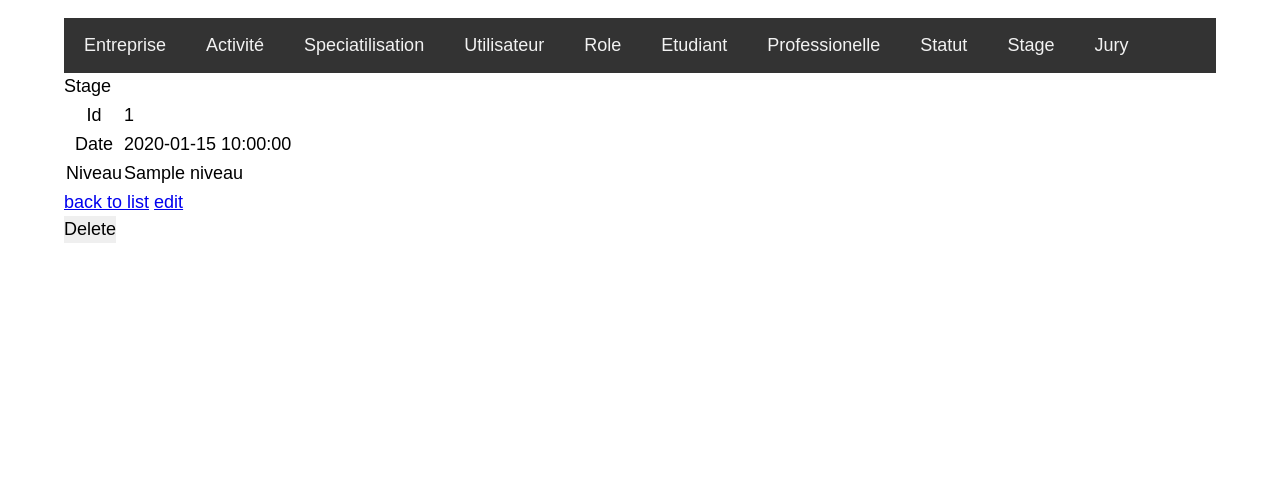
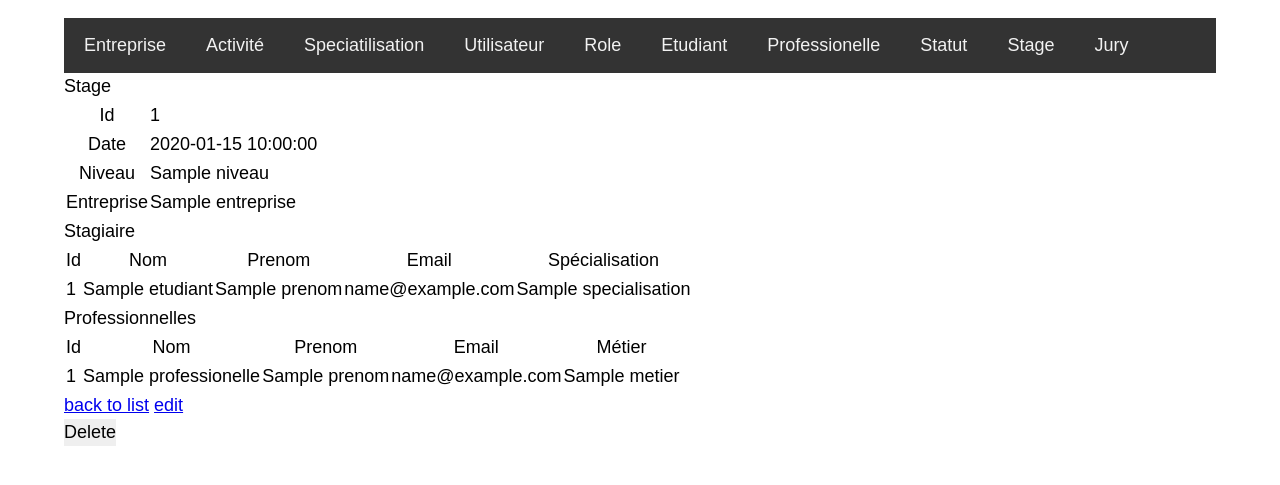
Before and after one commit to ProjetBDH/GestionStage, a Symfony app: template templates/stage/show.html.twig in a window 1280 px wide. Shown: the top 485 px of the page. Run offline with Twig, Linux system fonts and the light colour scheme; the template is opened without the code that fills it: most values are stand-ins (such as "Sample title", 1, 10 or a date in 2020); some libraries are stand-ins or nearby versions.

Commit message:
Update struct

```diff
--- a/src/Controller/EntrepriseController.php
+++ b/src/Controller/EntrepriseController.php
@@ -5,6 +5,8 @@ namespace App\Controller;
 use App\Entity\Entreprise;
 use App\Form\EntrepriseType;
 use App\Repository\EntrepriseRepository;
+use App\Repository\ProfessionelleRepository;
+use App\Repository\StageRepository;
 use Symfony\Bundle\FrameworkBundle\Controller\AbstractController;
 use Symfony\Component\HttpFoundation\Request;
 use Symfony\Component\HttpFoundation\Response;
@@ -49,10 +51,11 @@ class EntrepriseController extends AbstractController
     /**
      * @Route("/{id}", name="app_entreprise_show", methods={"GET"})
      */
-    public function show(Entreprise $entreprise): Response
+    public function show(Entreprise $entreprise, StageRepository $stageRepository): Response
     {
         return $this->render('entreprise/show.html.twig', [
             'entreprise' => $entreprise,
+            'stages' => $stageRepository->findBy(['entreprise' => $entreprise->getId()]),
         ]);
     }
 
--- a/src/Form/UtilisateurType.php
+++ b/src/Form/UtilisateurType.php
@@ -2,6 +2,7 @@
 
 namespace App\Form;
 
+use App\Entity\Role;
 use App\Entity\Utilisateur;
 use Doctrine\DBAL\Types\TextType;
 use Symfony\Bridge\Doctrine\Form\Type\EntityType;
@@ -20,7 +21,7 @@ class UtilisateurType extends AbstractType
             ->add('password')
             ->add('email', EmailType::class)
             ->add('role', EntityType::class, [
-                'class' => 'App\Entity\Role',
+                'class' => Role::class,
                 'choice_label' => 'labelle',
                 'placeholder' => 'Sélectionner un rôle',
             ]);
--- a/templates/activite/index.html.twig
+++ b/templates/activite/index.html.twig
@@ -19,7 +19,7 @@
                 <td>{{ activite.id }}</td>
                 <td>{{ activite.labelle }}</td>
                 <td>
-                    <a href="{{ path('app_activite_show', {'id': activite.id}) }}">show</a>
+                    {{ include('activite/_delete_form.html.twig') }}
                     <a href="{{ path('app_activite_edit', {'id': activite.id}) }}">edit</a>
                 </td>
             </tr>
--- a/templates/entreprise/index.html.twig
+++ b/templates/entreprise/index.html.twig
@@ -30,7 +30,6 @@
                 <td>{{ entreprise.numRue }}</td>
                 <td>
                     <a href="{{ path('app_entreprise_show', {'id': entreprise.id}) }}">show</a>
-                    <a href="{{ path('app_entreprise_edit', {'id': entreprise.id}) }}">edit</a>
                 </td>
             </tr>
         {% else %}
--- a/templates/role/index.html.twig
+++ b/templates/role/index.html.twig
@@ -19,7 +19,7 @@
                 <td>{{ role.id }}</td>
                 <td>{{ role.labelle }}</td>
                 <td>
-                    <a href="{{ path('app_role_show', {'id': role.id}) }}">show</a>
+                    {{ include('role/_delete_form.html.twig') }}
                     <a href="{{ path('app_role_edit', {'id': role.id}) }}">edit</a>
                 </td>
             </tr>
--- a/templates/specialisation/index.html.twig
+++ b/templates/specialisation/index.html.twig
@@ -19,7 +19,7 @@
                 <td>{{ specialisation.id }}</td>
                 <td>{{ specialisation.labelle }}</td>
                 <td>
-                    <a href="{{ path('app_specialisation_show', {'id': specialisation.id}) }}">show</a>
+                    {{ include('specialisation/_delete_form.html.twig') }}
                     <a href="{{ path('app_specialisation_edit', {'id': specialisation.id}) }}">edit</a>
                 </td>
             </tr>
--- a/templates/stage/show.html.twig
+++ b/templates/stage/show.html.twig
@@ -19,6 +19,60 @@
                 <th>Niveau</th>
                 <td>{{ stage.niveau }}</td>
             </tr>
+            <tr>
+                <th>Entreprise</th>
+                <td>{{ stage.entreprise.nom }}</td>
+            </tr>
+        </tbody>
+    </table>
+
+    <h2>Stagiaire</h2>
+
+    <table class="table">
+        <thead>
+            <tr>
+                <th>Id</th>
+                <th>Nom</th>
+                <th>Prenom</th>
+                <th>Email</th>
+                <th>Spécialisation</th>
+            </tr>
+        </thead>
+        <tbody>
+        {% for etu in stage.etudiants %}
+            <tr>
+                <td>{{ etu.id }}</td>
+                <td>{{ etu.nom }}</td>
+                <td>{{ etu.prenom }}</td>
+                <td>{{ etu.email }}</td>
+                <td>{{ etu.specialisation }}</td>
+            </tr>
+        {% endfor %}
+        </tbody>
+    </table>
+
+    <h2>Professionnelles</h2>
+
+    <table class="table">
+        <thead>
+        <tr>
+            <th>Id</th>
+            <th>Nom</th>
+            <th>Prenom</th>
+            <th>Email</th>
+            <th>Métier</th>
+        </tr>
+        </thead>
+        <tbody>
+        {% for pro in stage.professionelles %}
+            <tr>
+                <td>{{ pro.id }}</td>
+                <td>{{ pro.nom }}</td>
+                <td>{{ pro.prenom }}</td>
+                <td>{{ pro.email }}</td>
+                <td>{{ pro.metier }}</td>
+            </tr>
+        {% endfor %}
         </tbody>
     </table>
 
--- a/templates/statut/index.html.twig
+++ b/templates/statut/index.html.twig
@@ -19,7 +19,7 @@
                 <td>{{ statut.id }}</td>
                 <td>{{ statut.labelle }}</td>
                 <td>
-                    <a href="{{ path('app_statut_show', {'id': statut.id}) }}">show</a>
+                    {{ include('statut/_delete_form.html.twig') }}
                     <a href="{{ path('app_statut_edit', {'id': statut.id}) }}">edit</a>
                 </td>
             </tr>
--- a/templates/utilisateur/index.html.twig
+++ b/templates/utilisateur/index.html.twig
@@ -10,7 +10,6 @@
             <tr>
                 <th>Id</th>
                 <th>Username</th>
-                <th>Password</th>
                 <th>Email</th>
                 <th>actions</th>
             </tr>
@@ -20,10 +19,9 @@
             <tr>
                 <td>{{ utilisateur.id }}</td>
                 <td>{{ utilisateur.username }}</td>
-                <td>{{ utilisateur.password }}</td>
                 <td>{{ utilisateur.email }}</td>
                 <td>
-                    <a href="{{ path('app_utilisateur_show', {'id': utilisateur.id}) }}">show</a>
+                    {{ include('utilisateur/_delete_form.html.twig') }}
                     <a href="{{ path('app_utilisateur_edit', {'id': utilisateur.id}) }}">edit</a>
                 </td>
             </tr>
```
Also changed, not shown: src/Form/EtudiantType.php (+7 -1 lines), src/Form/ProfessionelleType.php (+7 -1 lines), src/Form/StageType.php (+11 -1 lines), templates/entreprise/show.html.twig (+36 -3 lines), src/Controller/StageController.php (line endings or trailing spaces).
